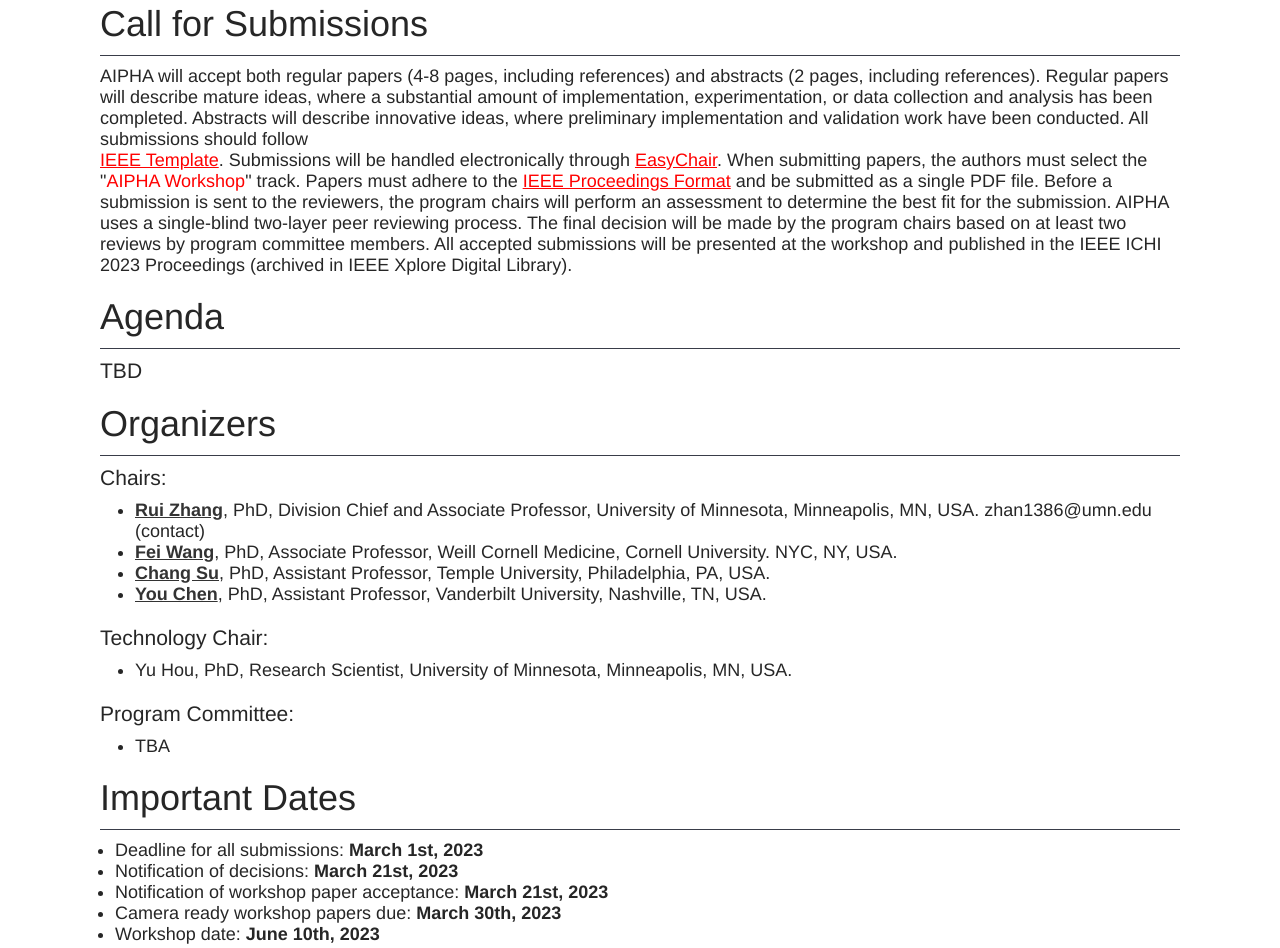
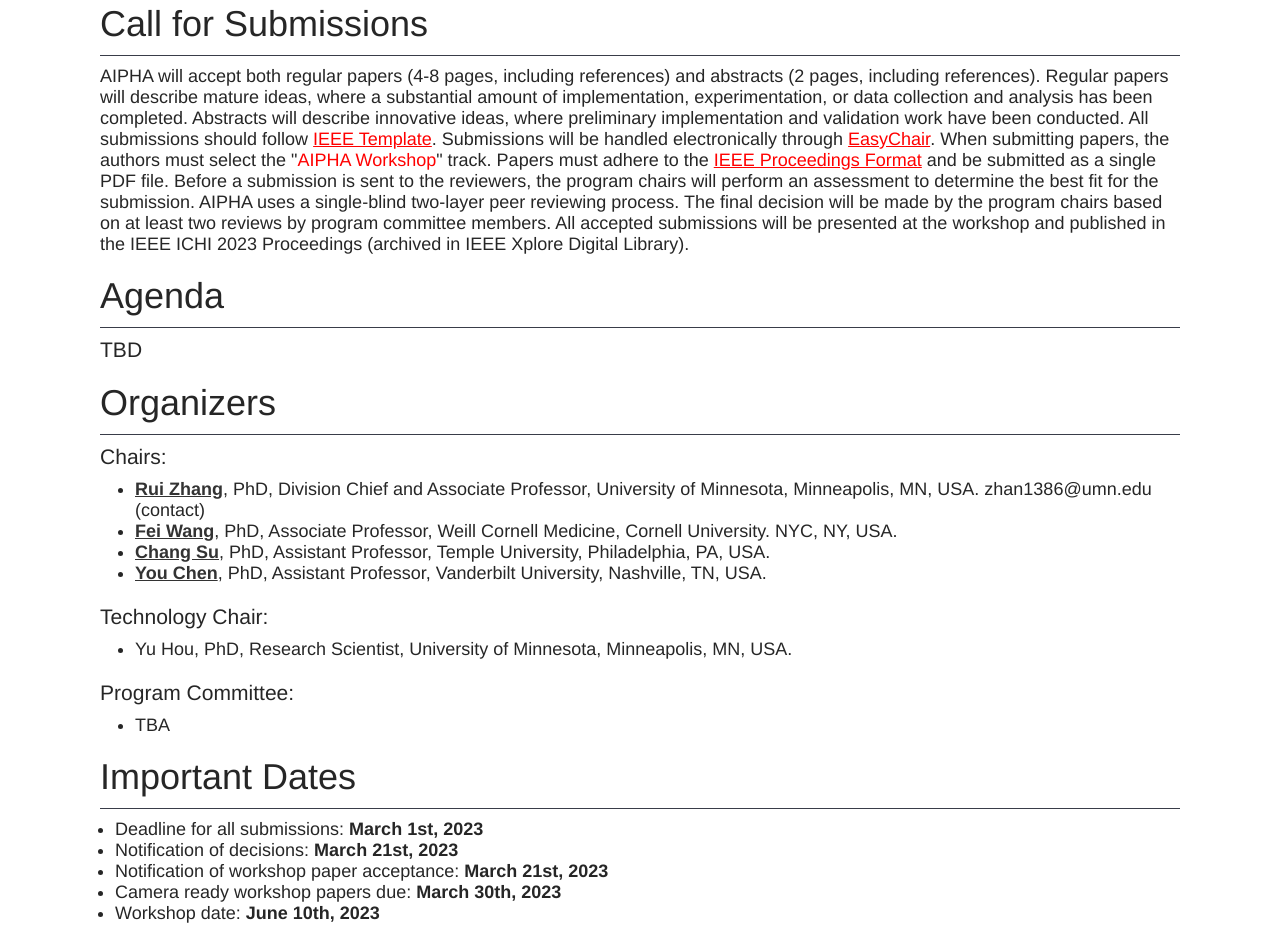
Before and after one commit to zhang-informatics/AIPHA2023, a plain HTML site: page index.html in a window 1280 px wide. Shown: the part 1005-1953 px from the top of the page. Drawn offline with Linux system fonts and the light colour scheme.

Commit message:
Jan 9, 2023

```diff
--- a/index.html
+++ b/index.html
@@ -43,8 +43,8 @@
     <hr class="layui-border-black">
     <div class="main_text">
         <p>
-            AIPHA will accept both regular papers (4-8 pages, including references) and abstracts (2 pages, including references). Regular papers will describe mature ideas, where a substantial amount of implementation, experimentation, or data collection and analysis has been completed. Abstracts will describe innovative ideas, where preliminary implementation and validation work have been conducted. All submissions should follow <p><a style="color: red" href="https://www.ieee.org/conferences/publishing/templates.html" target='_blank' rel='noopener noreferrer'><ins>IEEE Template</ins></a>.
-            Submissions will be handled electronically through <a style="color: red" href="https://easychair.org/account/signin" target='_blank' rel='noopener noreferrer'><ins>EasyChair</ins></a>.  When submitting papers, the authors must select the "<a style="color: red">AIPHA Workshop</a>" track. Papers must adhere to the <a style="color: red" href="https://easychair.org/account/signin" target='_blank' rel='noopener noreferrer'><ins>IEEE Proceedings Format</ins></a> and be submitted as a single PDF file. Before a submission is sent to the reviewers, the program chairs will perform an assessment to determine the best fit for the submission.
+            AIPHA will accept both regular papers (4-8 pages, including references) and abstracts (2 pages, including references). Regular papers will describe mature ideas, where a substantial amount of implementation, experimentation, or data collection and analysis has been completed. Abstracts will describe innovative ideas, where preliminary implementation and validation work have been conducted. All submissions should follow <a style="color: red" href="https://www.ieee.org/conferences/publishing/templates.html" target='_blank' rel='noopener noreferrer'><ins>IEEE Template</ins></a>.
+            Submissions will be handled electronically through <a style="color: red" href="https://easychair.org/account/signin" target='_blank' rel='noopener noreferrer'><ins>EasyChair</ins></a>. When submitting papers, the authors must select the "<a style="color: red">AIPHA Workshop</a>" track. Papers must adhere to the <a style="color: red" href="https://easychair.org/account/signin" target='_blank' rel='noopener noreferrer'><ins>IEEE Proceedings Format</ins></a> and be submitted as a single PDF file. Before a submission is sent to the reviewers, the program chairs will perform an assessment to determine the best fit for the submission.
             AIPHA uses a single-blind two-layer peer reviewing process. The final decision will be made by the program chairs based on at least two reviews by program committee members. All accepted submissions will be presented at the workshop and published in the IEEE ICHI 2023 Proceedings (archived in IEEE Xplore Digital Library).</p>
     </div>
 
```
